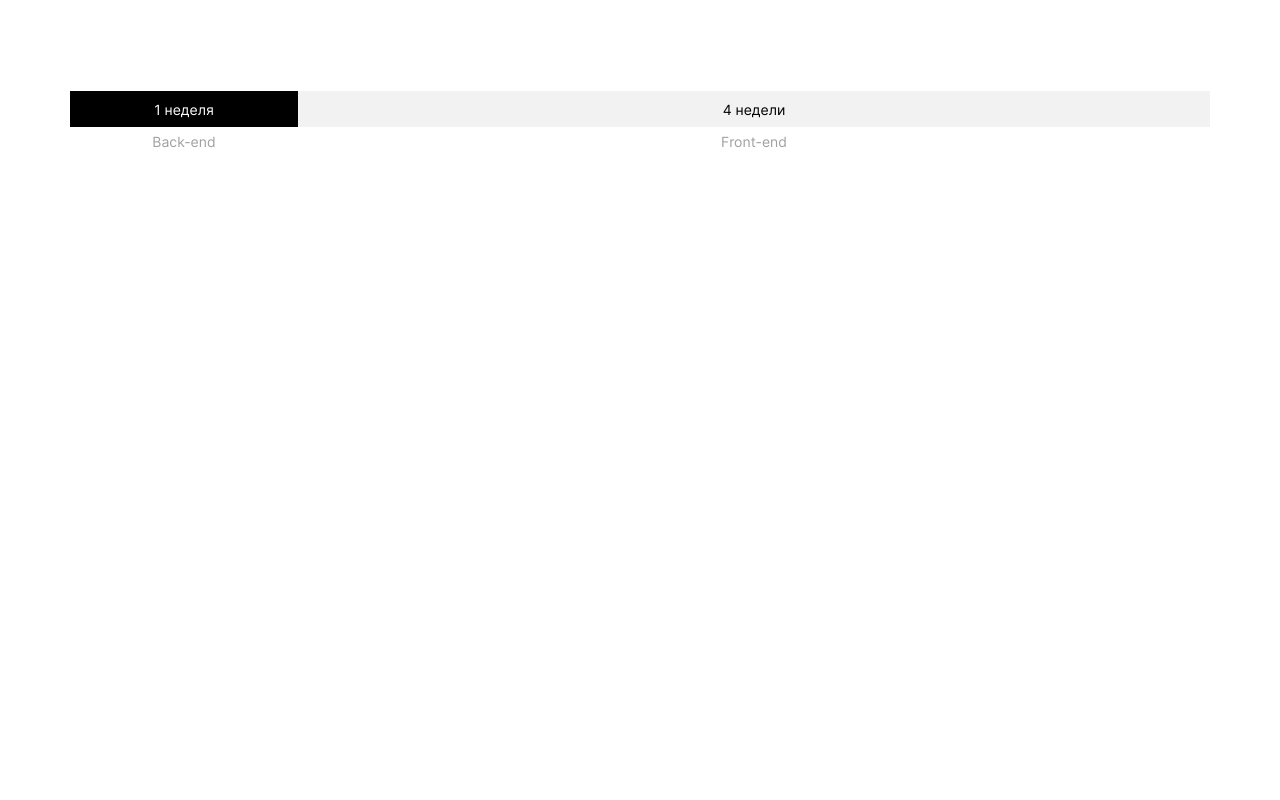
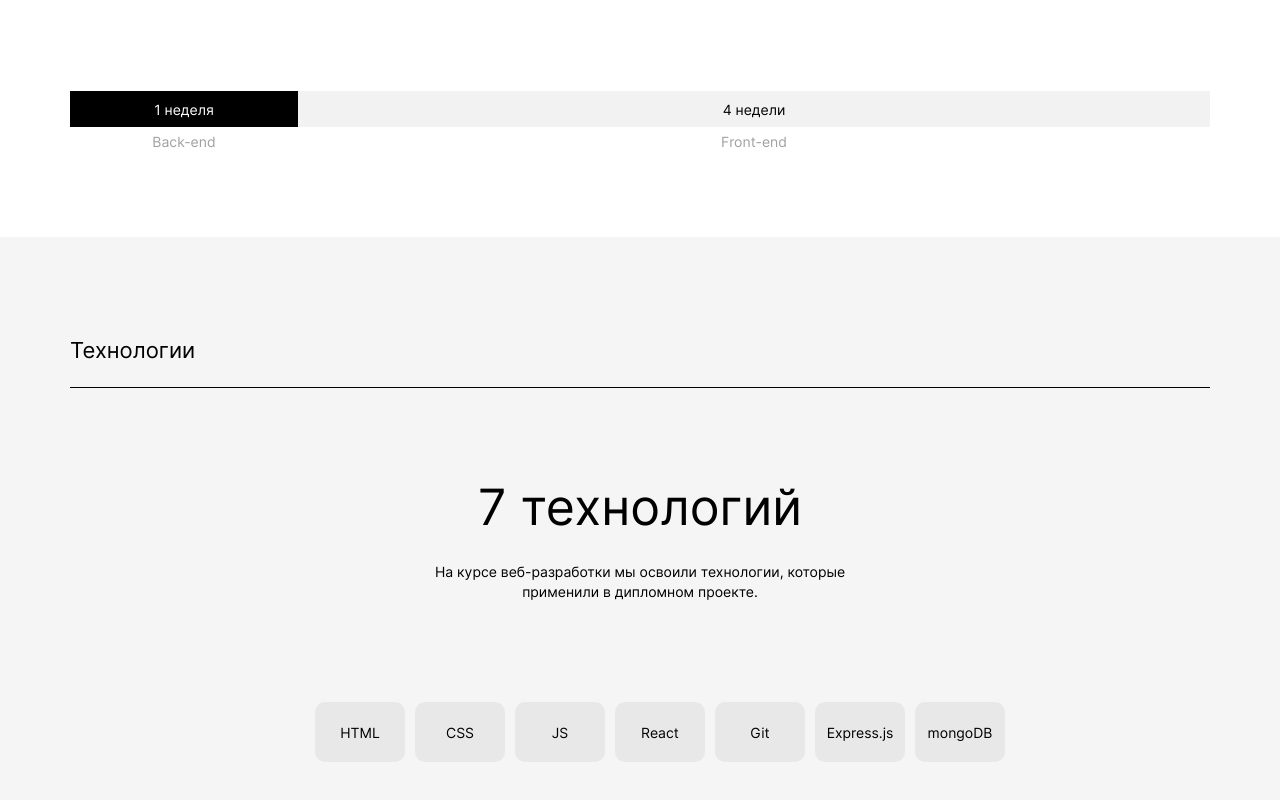
Before and after one commit to BLYADERUINER/movies-explorer-frontend, a React (Create React App) app: page / in a window 1280 px wide. Shown: the part 972-1772 px from the top of the page. Before the commit the page ends 1209 px from the top, so only its background shows below. Built offline with nearby package versions, Linux system fonts and the light colour scheme.

Commit message:
added: component Techs and styles

```diff
--- a/src/components/Main/AboutProject/index.jsx
+++ b/src/components/Main/AboutProject/index.jsx
@@ -1,33 +1,52 @@
-import Section from '../Section';
+import Section from "../Section";
 
-import './AboutProject.css';
+import "./AboutProject.css";
 
-function AboutProject () {
-  return(
-    <div className='abproject'>
-      <Section name={'О проекте'} />
-      <div className='abproject__container'>
-        <div className='abproject__passed'>
-          <h3 className='abproject__title'>Дипломный проект включал 5&nbsp;этапов</h3>
-          <p className='abproject__text'>Составление плана, работу над бэкендом, вёрстку, добавление функциональности и&nbsp;финальные доработки.</p>
+function AboutProject() {
+  return (
+    <section className="abproject" aria-label="Секция о проекте">
+      <Section name={"О проекте"} />
+      <div className="abproject__container">
+        <div className="abproject__passed">
+          <h3 className="abproject__title">
+            Дипломный проект включал 5&nbsp;этапов
+          </h3>
+          <p className="abproject__text">
+            Составление плана, работу над бэкендом, вёрстку, добавление
+            функциональности и&nbsp;финальные доработки.
+          </p>
         </div>
-        <div className='abproject__passed'>
-          <h3 className='abproject__title'>На&nbsp;выполнение диплома ушло 5&nbsp;недель</h3>
-          <p className='abproject__text'>У каждого этапа был мягкий и жёсткий дедлайн, которые нужно было соблюдать, чтобы успешно защититься.</p>
+        <div className="abproject__passed">
+          <h3 className="abproject__title">
+            На&nbsp;выполнение диплома ушло 5&nbsp;недель
+          </h3>
+          <p className="abproject__text">
+            У каждого этапа был мягкий и жёсткий дедлайн, которые нужно было
+            соблюдать, чтобы успешно защититься.
+          </p>
         </div>
       </div>
-      <div className='abproject__container-line'>
-        <div className='abproject__line abproject__line-black'>
-          <span className='abproject__span abproject__span-week' style={{ color: '#ffffff' }}>1 неделя</span>
-          <span className='abproject__span abproject__span-developed'>Back-end</span>
+      <div className="abproject__container-line">
+        <div className="abproject__line abproject__line-black">
+          <span
+            className="abproject__span abproject__span-week"
+            style={{ color: "#ffffff" }}
+          >
+            1 неделя
+          </span>
+          <span className="abproject__span abproject__span-developed">
+            Back-end
+          </span>
         </div>
-        <div className='abproject__line abproject__line-grey'>
-          <span className='abproject__span abproject__span-week'>4 недели</span>
-          <span className='abproject__span abproject__span-developed'>Front-end</span>
+        <div className="abproject__line abproject__line-grey">
+          <span className="abproject__span abproject__span-week">4 недели</span>
+          <span className="abproject__span abproject__span-developed">
+            Front-end
+          </span>
         </div>
       </div>
-    </div>
-  )
+    </section>
+  );
 }
 
 export default AboutProject;
--- a/src/components/Main/Promo/Promo.css
+++ b/src/components/Main/Promo/Promo.css
@@ -1,11 +1,11 @@
-.promo {
+.header {
   display: flex;
   justify-content: space-between;
   padding: 75px 70px;
   background: #F3C1F8;
 }
 
-.promo__title {
+.header__title {
   max-width: 640px;
   font-style: normal;
   font-weight: 400;
@@ -14,7 +14,7 @@
   margin: 0;
 }
 
-.promo__text {
+.header__text {
   max-width: 310px;
   font-weight: 400;
   font-size: 13px;
@@ -23,7 +23,7 @@
   opacity: 0.5;
 }
 
-.promo__button {
+.header__button {
   cursor: pointer;
   background: transparent;
   font-weight: 500;
@@ -36,11 +36,11 @@
   transition: opacity 0.3s ease-in-out ;
 }
 
-.promo__button:hover {
+.header__button:hover {
   opacity: 0.6;
 }
 
-.promo__image {
+.header__image {
   width: 310px;
   height: 304px;
 }
--- a/src/components/Main/Promo/index.jsx
+++ b/src/components/Main/Promo/index.jsx
@@ -2,16 +2,16 @@ import webimg from '../../../images/Promo/webimage.png';
 
 import './Promo.css';
 
-function Promo () {
+function Promo() {
   return(
-    <div className='promo'>
-      <div className='promo__container'>
-        <h1 className='promo__title'>Учебный проект студента факультета Веб-разработки.</h1>
-        <p className='promo__text'>Листайте ниже, чтобы узнать больше про этот проект и его создателя.</p>
-        <button className='promo__button'>Узнать больше</button>
+    <header className='header'>
+      <div className='header__container'>
+        <h1 className='header__title'>Учебный проект студента факультета Веб-разработки.</h1>
+        <p className='header__text'>Листайте ниже, чтобы узнать больше про этот проект и его создателя.</p>
+        <button className='header__button'>Узнать больше</button>
       </div>
-      <img className='promo__image' src={webimg} alt="Картинка Веб-разработки" />
-    </div>
+      <img className='header__image' src={webimg} alt="Картинка Веб-разработки" />
+    </header>
   )
 }
 
--- /dev/null
+++ b/src/components/Main/Techs/Techs.css
@@ -0,0 +1,50 @@
+.techs {
+  padding: 100px 70px;
+  background: #f5f5f5;
+}
+
+.techs__container {
+  display: flex;
+  flex-direction: column;
+  align-items: center;
+  gap: 26px;
+  margin: 90px auto 0;
+}
+
+.techs__title {
+  font-weight: 400;
+  font-size: 50px;
+  line-height: 58px;
+  margin: 0;
+}
+
+.techs__text {
+  max-width: 460px;
+  font-weight: 400;
+  font-size: 14px;
+  line-height: 20px;
+  text-align: center;
+  margin: 0;
+}
+
+.techs__list {
+  list-style: none;
+  display: flex;
+  flex-direction: row;
+  justify-content: center;
+  gap: 10px;
+  margin: 100px auto 0;
+}
+
+.techs__list-item {
+  display: flex;
+  align-items: center;
+  justify-content: center;
+  width: 90px;
+  height: 60px;
+  background: #e8e8e8;
+  border-radius: 10px;
+  font-weight: 400;
+  font-size: 14px;
+  line-height: 17px;
+}
--- /dev/null
+++ b/src/components/Main/Techs/index.jsx
@@ -0,0 +1,29 @@
+import Section from "../Section";
+
+import "./Techs.css";
+
+function Techs() {
+  return (
+    <section className="techs" aria-label="Секция технологии">
+      <Section name={"Технологии"} />
+      <div className="techs__container">
+        <h2 className="techs__title">7&nbsp;технологий</h2>
+        <p className="techs__text">
+          На&nbsp;курсе веб-разработки мы&nbsp;освоили технологии, которые
+          применили в&nbsp;дипломном проекте.
+        </p>
+      </div>
+      <ul className="techs__list">
+        <li className="techs__list-item">HTML</li>
+        <li className="techs__list-item">CSS</li>
+        <li className="techs__list-item">JS</li>
+        <li className="techs__list-item">React</li>
+        <li className="techs__list-item">Git</li>
+        <li className="techs__list-item">Express.js</li>
+        <li className="techs__list-item">mongoDB</li>
+      </ul>
+    </section>
+  );
+}
+
+export default Techs;
--- a/src/components/Main/index.jsx
+++ b/src/components/Main/index.jsx
@@ -1,6 +1,7 @@
 import NavTab from '../NavTab';
 import Promo from './Promo';
 import AboutProject from './AboutProject';
+import Techs from './Techs';
 
 import './Main.css';
 
@@ -10,6 +11,7 @@ function Main() {
       <NavTab />
       <Promo />
       <AboutProject />
+      <Techs />
     </div>
   )
 }
--- a/src/components/NavTab/NavTab.css
+++ b/src/components/NavTab/NavTab.css
@@ -1,17 +1,17 @@
-.header {
+.navigation {
   display: flex;
   justify-content: space-between;
   align-items: center;
   padding: 18px 70px 0;
 }
 
-.header__container {
+.navigation__container {
   display: flex;
   align-items: center;
   gap: 30px;
 }
 
-.header__link {
+.navigation__link {
   color: #000000;
   font-weight: 500;
   font-size: 12px;
@@ -19,13 +19,13 @@
   text-decoration: none;
 }
 
-.header__button-link {
+.navigation__button-link {
   padding: 8px 20px;
   border-radius: 3px;
   background: #000000;
   color: #ffffff;
 }
 
-.header_pink {
+.navigation_pink {
   background: #F3C1F8;
 }
--- a/src/components/NavTab/index.jsx
+++ b/src/components/NavTab/index.jsx
@@ -2,15 +2,15 @@ import logo from '../../images/logo.svg';
 
 import './NavTab.css';
 
-function NavTab () {
+function NavTab() {
   return(
-    <header className="header header_pink">
-      <img className="header__logo" src={logo} height={38} width={38} alt="Логотип" />
-      <div className="header__container">
-        <a className="header__link" href=" ">Регистрация</a>
-        <a className="header__link header__button-link" href=" ">Войти</a>
+    <div className="navigation navigation_pink">
+      <img className="navigation__logo" src={logo} height={38} width={38} alt="Логотип" />
+      <div className="navigation__container">
+        <a className="navigation__link" href=" ">Регистрация</a>
+        <a className="navigation__link navigation__button-link" href=" ">Войти</a>
       </div>
-    </header>
+    </div>
   )
 }
 
```
